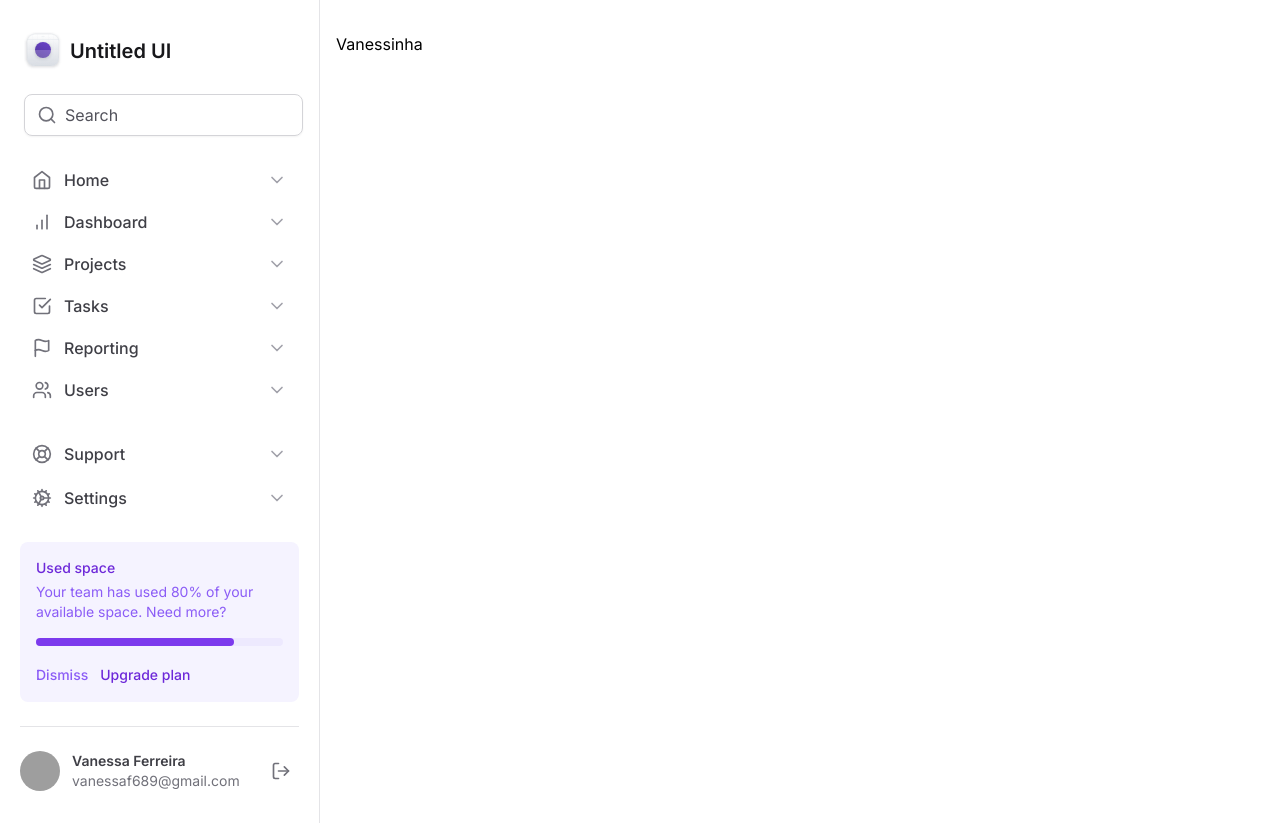
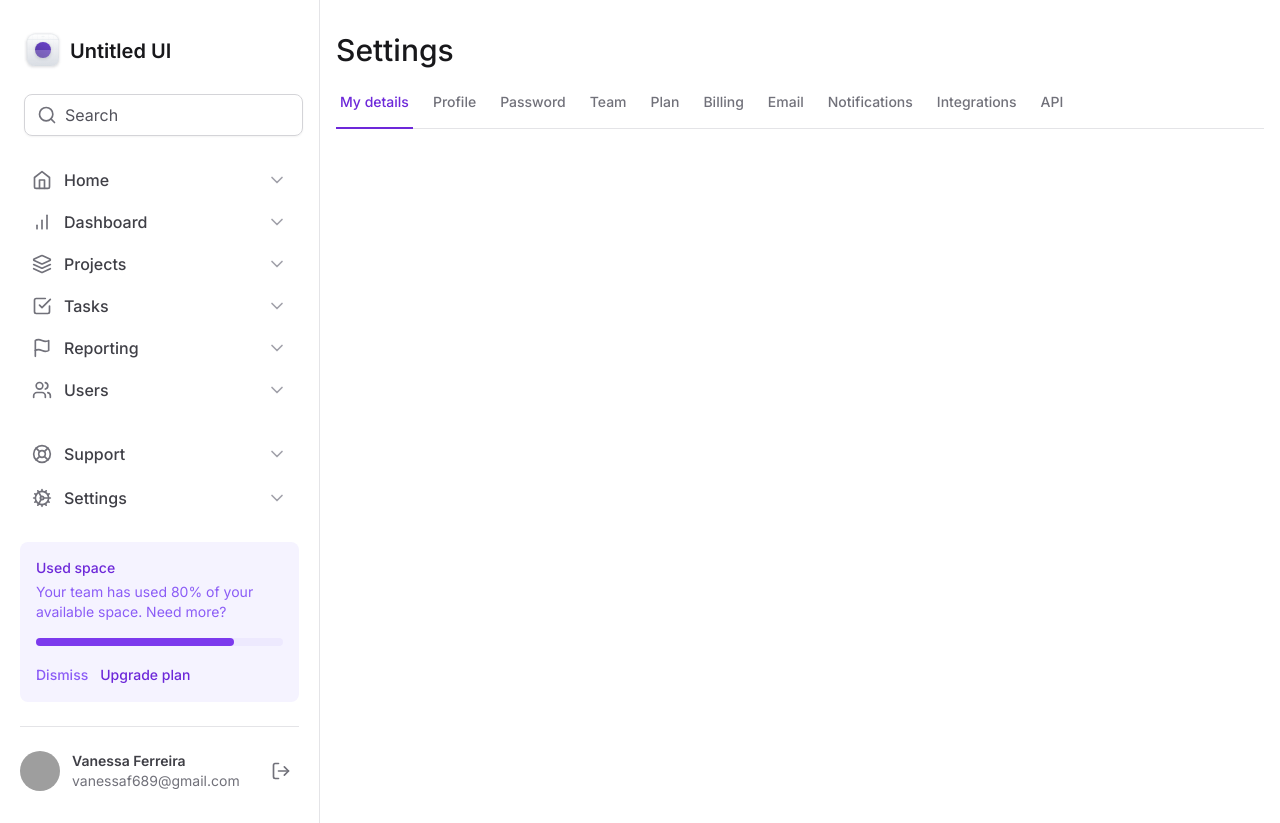
Before and after one commit to Vanessa-Ap-Ferreira/tailwind-next, a Next.js app: page / in a window 1280 px wide. Built offline with nearby package versions, Linux system fonts and the light colour scheme; grey boxes are pictures that could not be loaded.

Commit message:
feat: settings tabs, animation

```diff
--- a/package.json
+++ b/package.json
@@ -9,12 +9,14 @@
     "lint": "next lint"
   },
   "dependencies": {
+    "@radix-ui/react-tabs": "^1.0.4",
     "@types/node": "20.5.7",
     "@types/react": "18.2.21",
     "@types/react-dom": "18.2.7",
     "autoprefixer": "10.4.15",
     "eslint": "8.48.0",
     "eslint-config-next": "13.4.19",
+    "framer-motion": "^10.16.2",
     "lucide-react": "^0.274.0",
     "next": "13.4.19",
     "postcss": "8.4.29",
--- a/src/app/layout.tsx
+++ b/src/app/layout.tsx
@@ -16,7 +16,7 @@
   children: React.ReactNode
 }) {
   return (
-    <html lang="en">
+    <html lang="en" className='antialiased'>
       <body className={inter.className}>
         <div className='min-h-screen grid grid-cols-app'>
           <Sidebar />
--- a/src/app/page.tsx
+++ b/src/app/page.tsx
@@ -1,6 +1,13 @@
+
+import { SetttingsTabs } from '@/components/SettingsTabs'
 
 export default function Home() {
   return (
-    <h1>Vanessinha</h1>
+    <>
+      <h1 className="text-3xl font-medium text-zinc-900">
+        Settings
+      </h1>
+      <SetttingsTabs />
+    </>
   )
 }
--- /dev/null
+++ b/src/components/SettingsTabs/TabItem.tsx
@@ -0,0 +1,28 @@
+'use client'
+
+import * as Tabs from "@radix-ui/react-tabs"
+import { motion } from 'framer-motion'
+
+export interface TabItemProps {
+  value: string
+  title: string
+  isSelected?: boolean
+}
+
+export function TabItem({ value, title, isSelected = false }: TabItemProps) {
+  return (
+    <Tabs.Trigger
+      value={value}
+      className='relative px-1 pb-4 text-sm font-medium text-zinc-500 hover:text-violet-700 data-[state=active]:text-violet-700'
+    >
+      <span>{title}</span>
+
+      { isSelected && (
+        <motion.div
+          layoutId="activeTab"
+          className="absolute -bottom-px left-0 right-0 h-0.5 bg-violet-700"
+        />
+      )}
+    </Tabs.Trigger>
+  )
+}
--- /dev/null
+++ b/src/components/SettingsTabs/index.tsx
@@ -0,0 +1,27 @@
+'use client'
+import * as Tabs from '@radix-ui/react-tabs'
+import { useState } from 'react'
+import { TabItem } from './TabItem'
+
+export function SetttingsTabs() {
+  const [currentTab, setCurrentTab] = useState<string>('tab1')
+
+  return (
+    <>
+      <Tabs.Root value={currentTab} onValueChange={setCurrentTab}>
+        <Tabs.List className='mt-6 flex w-full items-center gap-4 border-b border-zinc-200'>
+          <TabItem value='tab1' isSelected={currentTab === 'tab1'} title='My details'/>
+          <TabItem value='tab2' isSelected={currentTab === 'tab2'} title='Profile'/>
+          <TabItem value='tab3' isSelected={currentTab === 'tab3'} title='Password'/>
+          <TabItem value='tab4' isSelected={currentTab === 'tab4'} title='Team'/>
+          <TabItem value='tab5' isSelected={currentTab === 'tab5'} title='Plan'/>
+          <TabItem value='tab6' isSelected={currentTab === 'tab6'} title='Billing'/>
+          <TabItem value='tab7' isSelected={currentTab === 'tab7'} title='Email'/>
+          <TabItem value='tab8' isSelected={currentTab === 'tab8'} title='Notifications'/>
+          <TabItem value='tab9' isSelected={currentTab === 'tab9'} title='Integrations'/>
+          <TabItem value='tab10' isSelected={currentTab === 'tab10'} title='API'/>
+        </Tabs.List>
+      </Tabs.Root>
+    </>
+  )
+}
```
